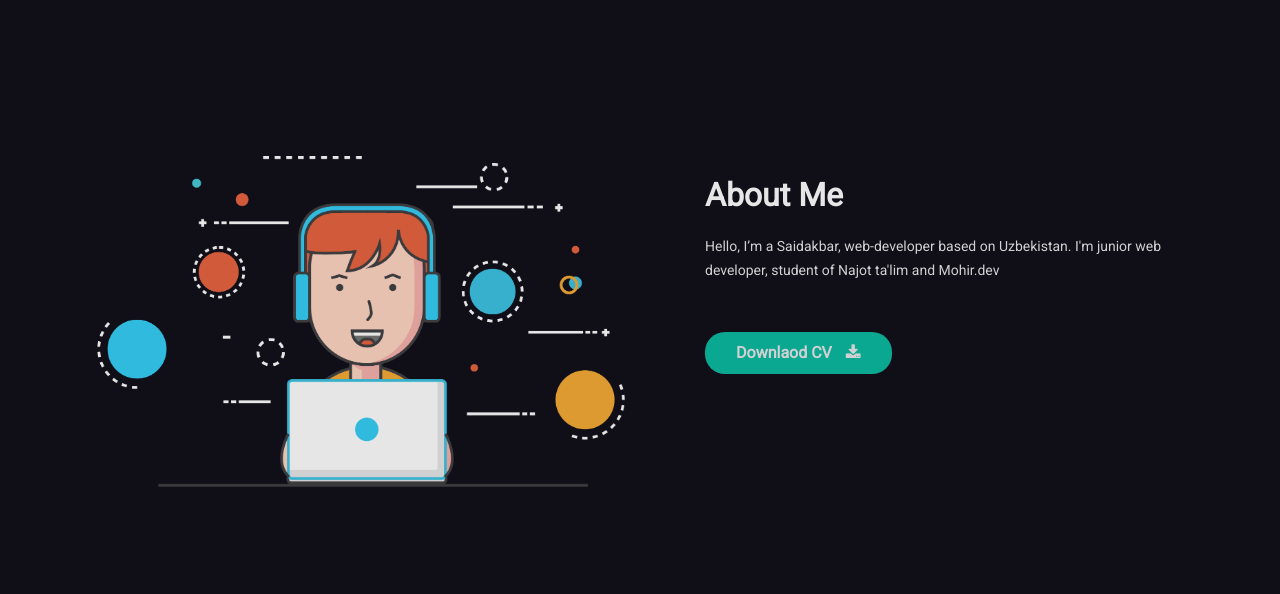
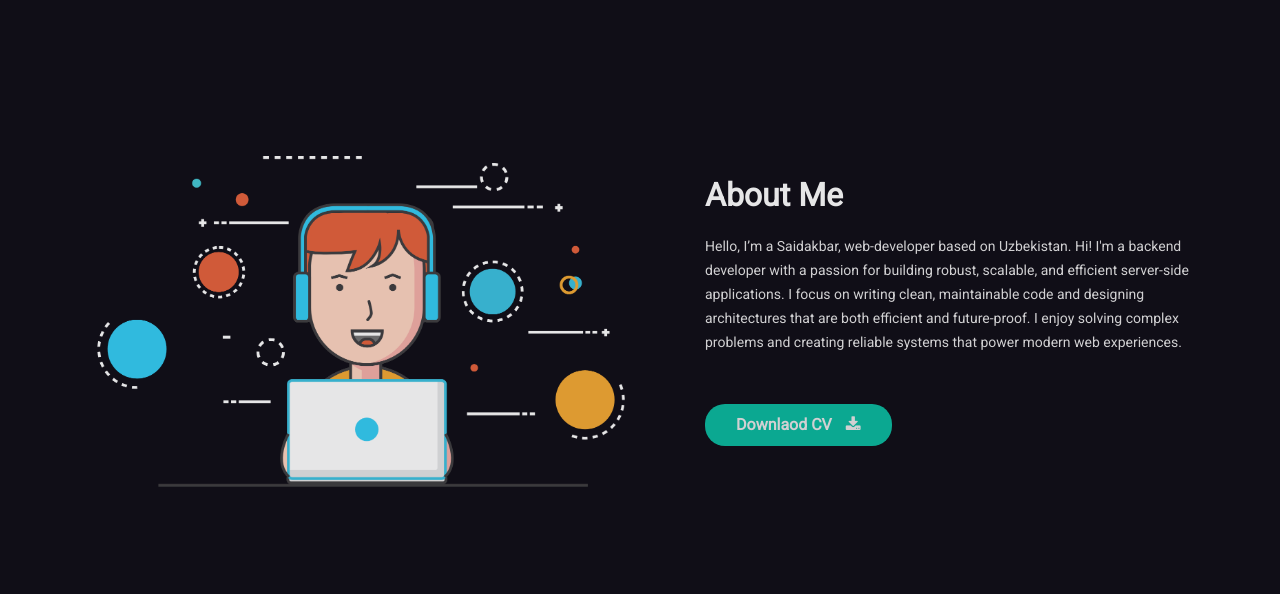
Before and after one commit to nematov-dev/portfolio-project, a Django app: page / in a window 1280 px wide. Shown: the part 780-1374 px from the top of the page. Run offline with Django 5.2, Linux system fonts and the light colour scheme; data that the repository does not hold is empty; some libraries are stand-ins or nearby versions.

Commit message:
Update about.html

```diff
--- a/templates/pages/about.html
+++ b/templates/pages/about.html
@@ -12,8 +12,10 @@
             <div class="col-sm-12 col-md-6">
                 <div class="mh-about-inner">
                     <h2 class="wow fadeInUp" data-wow-duration="0.8s" data-wow-delay="0.1s">{% trans 'About Me' %}</h2>
-                    <p class="wow fadeInUp" data-wow-duration="0.8s" data-wow-delay="0.2s">{% blocktrans %}Hello, I’m a Saidakbar, web-developer based on Uzbekistan.
-                        I'm junior web developer, student of Najot ta'lim and Mohir.dev{% endblocktrans %}</p>
+                    <p class="wow fadeInUp" data-wow-duration="0.8s" data-wow-delay="0.2s">Hello, I’m a Saidakbar, web-developer based on Uzbekistan.
+                        Hi! I'm a backend developer with a passion for building robust, scalable, and efficient server-side applications.
+I focus on writing clean, maintainable code and designing architectures that are both efficient and future-proof.
+I enjoy solving complex problems and creating reliable systems that power modern web experiences.</p>
                     <div class="mh-about-tag wow fadeInUp" data-wow-duration="0.8s" data-wow-delay="0.3s">
                         <ul>
                             {% for skill in tech_skills %}
```
